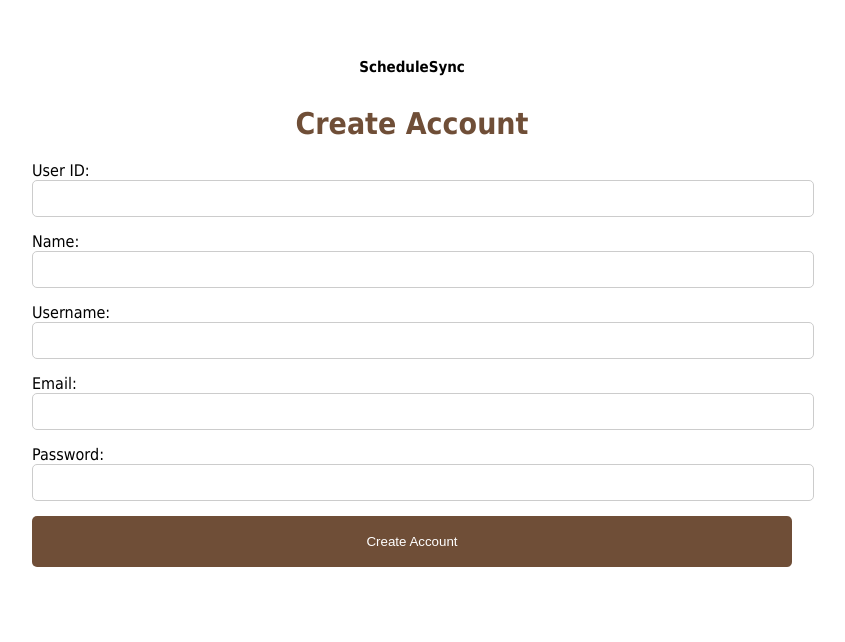
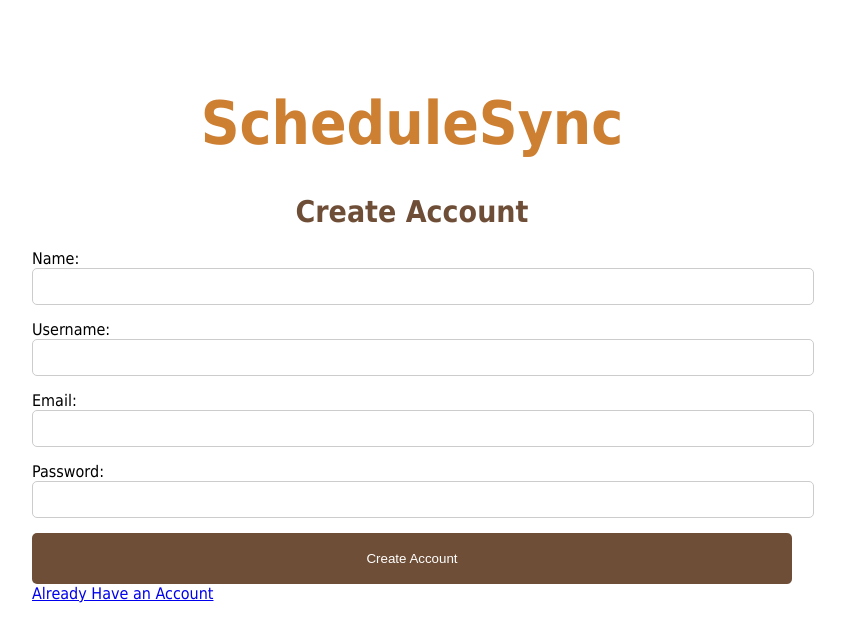
Before and after one commit to SanjeevMakesh24/Group4_ScheduleSync, a React (Create React App) app in the folder client/schedule-sync-react/: page / in a window 1280 px wide. Shown: the part 112-754 px from the top of the page, without its empty margins (228-1073 px from the left). Built offline with nearby package versions, Linux system fonts and the light colour scheme.

Commit message:
Added 'Already have an account' option

```diff
--- a/client/schedule-sync-react/src/CreateAccount.css
+++ b/client/schedule-sync-react/src/CreateAccount.css
@@ -20,7 +20,9 @@
 .title {
   text-align: center;
   margin-bottom: 20px;
-  font-size: 15px;
+  font-size: 60px;
+  height: 2cm;
+  color:#CD7F32;
 }
 
 .subtitle {
--- a/client/schedule-sync-react/src/CreateAccount.js
+++ b/client/schedule-sync-react/src/CreateAccount.js
@@ -39,10 +39,7 @@ export const CreateAccount = () => {
         <h3 className="subtitle">Create Account</h3>
         <form onSubmit={handleSubmit} className="account-form">
           <label className="centered-input">
-            User ID:
-            <input  type="text" value={userID} onChange={e => setUserID(e.target.value)} required />
-          </label>
-          <label className="centered-input">
+
             Name:
             <input  type="text" value={name} onChange={e => setName(e.target.value)} required />
           </label>
@@ -59,6 +56,7 @@ export const CreateAccount = () => {
             <input  type="password" value={password} onChange={e => setPassword(e.target.value)} required />
           </label>
           <input type="submit" value="Create Account" className="submit-button" />
+          <a href="Login">Already Have an Account</a>
         </form>
       </div>
     </div>
```
